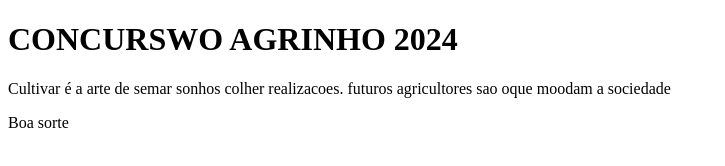
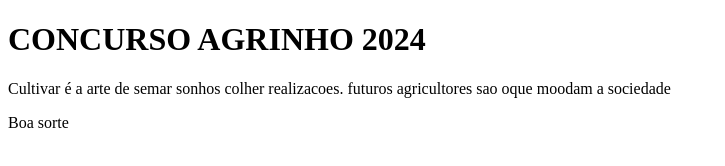
Before and after one commit to nataliacarparo/agrinho, a plain HTML site: page index.html in a window 1280 px wide. Shown: the whole page, without its empty margins (0-725 px from the left). Drawn offline with Linux system fonts and the light colour scheme.

Commit message:
Update index.html

```diff
--- a/index.html
+++ b/index.html
@@ -8,7 +8,7 @@
 
 </head>
 <body>
-  <h1>CONCURSWO AGRINHO 2024</h1>
+  <h1>CONCURSO AGRINHO 2024</h1>
 
     <p> Cultivar é a arte de semar sonhos colher realizacoes. futuros agricultores sao oque moodam a sociedade</p>
     <p>Boa sorte</p>
```
